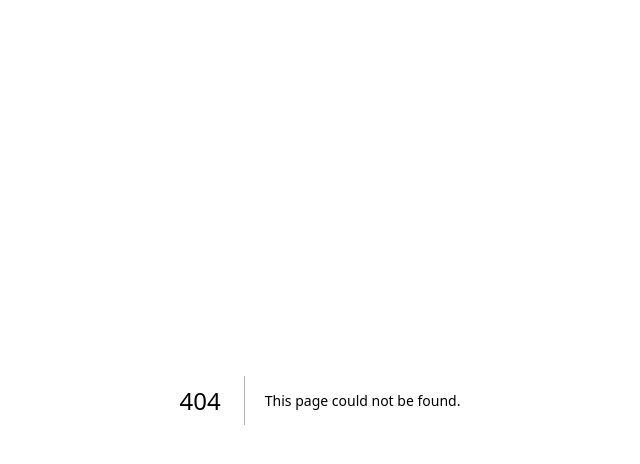
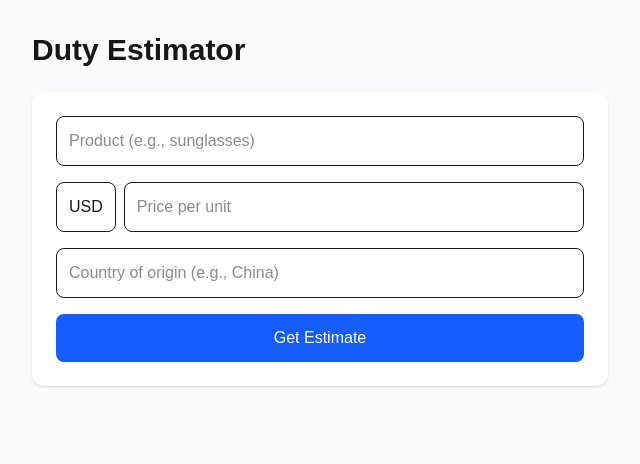
Before and after one commit to jamielaird511/my-app, a Next.js app: page /estimate in a window 1280 px wide. Before the commit this address had no page. Shown: the top 464 px of the page, without its empty margins (320-960 px from the left). Built offline with nearby package versions, Linux system fonts and the light colour scheme.

Commit message:
Add styled estimator page + dummy API

```diff
--- /dev/null
+++ b/src/app/estimate/page.tsx
@@ -0,0 +1,103 @@
+"use client";
+
+import { useState } from "react";
+
+export default function EstimatePage() {
+  const [product, setProduct] = useState("");
+  const [price, setPrice] = useState<string>("");
+  const [country, setCountry] = useState("");
+  const [loading, setLoading] = useState(false);
+  const [error, setError] = useState<string | null>(null);
+  const [result, setResult] = useState<{ duty: number; notes: string } | null>(null);
+
+  const handleEstimate = async (e: React.FormEvent) => {
+    e.preventDefault();
+    setError(null);
+    setResult(null);
+
+    const p = parseFloat(price);
+    if (Number.isNaN(p) || p < 0) {
+      setError("Enter a valid price.");
+      return;
+    }
+
+    try {
+      setLoading(true);
+      const res = await fetch(
+        `/api/estimate?product=${encodeURIComponent(product)}&country=${encodeURIComponent(
+          country
+        )}&price=${p}`
+      );
+      if (!res.ok) throw new Error("Request failed");
+      const data = await res.json();
+      setResult(data);
+    } catch (err) {
+      setError("Couldn’t get an estimate. Try again.");
+    } finally {
+      setLoading(false);
+    }
+  };
+
+  return (
+    <main className="min-h-screen bg-gray-50 p-8">
+      <div className="mx-auto max-w-xl">
+        <h1 className="text-3xl font-semibold mb-6">Duty Estimator</h1>
+
+        <form onSubmit={handleEstimate} className="space-y-4 bg-white p-6 rounded-xl shadow">
+          <input
+            type="text"
+            placeholder="Product (e.g., sunglasses)"
+            value={product}
+            onChange={(e) => setProduct(e.target.value)}
+            className="w-full rounded-lg border p-3"
+            required
+          />
+
+          <div className="flex gap-2">
+            <span className="inline-flex items-center rounded-lg border px-3">USD</span>
+            <input
+              type="number"
+              inputMode="decimal"
+              step="0.01"
+              min="0"
+              placeholder="Price per unit"
+              value={price}
+              onChange={(e) => setPrice(e.target.value)}
+              className="w-full rounded-lg border p-3"
+              required
+            />
+          </div>
+
+          <input
+            type="text"
+            placeholder="Country of origin (e.g., China)"
+            value={country}
+            onChange={(e) => setCountry(e.target.value)}
+            className="w-full rounded-lg border p-3"
+            required
+          />
+
+          <button
+            type="submit"
+            disabled={loading}
+            className="w-full rounded-lg bg-blue-600 px-4 py-3 text-white font-medium hover:bg-blue-700 disabled:opacity-60"
+          >
+            {loading ? "Calculating…" : "Get Estimate"}
+          </button>
+
+          {error && <p className="text-red-600">{error}</p>}
+        </form>
+
+        {result && (
+          <div className="mt-6 rounded-xl bg-white p-6 shadow">
+            <h2 className="text-xl font-semibold mb-2">Estimated Costs</h2>
+            <p className="text-gray-800">
+              Duty: <span className="font-semibold">${result.duty.toFixed(2)} per unit</span>
+            </p>
+            <p className="text-gray-600 mt-2">{result.notes}</p>
+          </div>
+        )}
+      </div>
+    </main>
+  );
+}
--- /dev/null
+++ b/src/app/estimate/route.ts
@@ -0,0 +1,19 @@
+import { NextResponse } from "next/server";
+
+export async function GET(req: Request) {
+  const { searchParams } = new URL(req.url);
+  const product = searchParams.get("product") || "unknown product";
+  const country = searchParams.get("country") || "unknown country";
+  const price = parseFloat(searchParams.get("price") || "0");
+
+  // Placeholder logic: flat 5% duty
+  const dutyRate = 0.05;
+  const duty = Math.max(0, price * dutyRate);
+
+  return NextResponse.json({
+    duty,
+    notes: `Placeholder estimate for ${product} from ${country} at a ${(
+      dutyRate * 100
+    ).toFixed(1)}% duty rate.`,
+  });
+}
--- a/src/app/page.tsx
+++ b/src/app/page.tsx
@@ -1,9 +1,17 @@
 export default function Home() {
   return (
-    <main className="min-h-screen p-8">
-      <div className="mx-auto max-w-3xl">
-        <h1 className="text-4xl font-bold">Hello, Next.js 👋</h1>
-        <p className="mt-4 text-lg">Clean slate. You’re ready to build.</p>
+    <main className="min-h-screen p-8 bg-gray-50">
+      <div className="mx-auto max-w-3xl text-center">
+        <h1 className="text-5xl font-bold mb-4">Importium</h1>
+        <p className="text-lg text-gray-700 mb-8">
+          Your friendly import duty estimator — simple, fast, and fun.
+        </p>
+        <a
+          href="/estimate"
+          className="inline-block bg-blue-600 text-white px-6 py-3 rounded-lg hover:bg-blue-700 transition"
+        >
+          Get Started
+        </a>
       </div>
     </main>
   );
```
